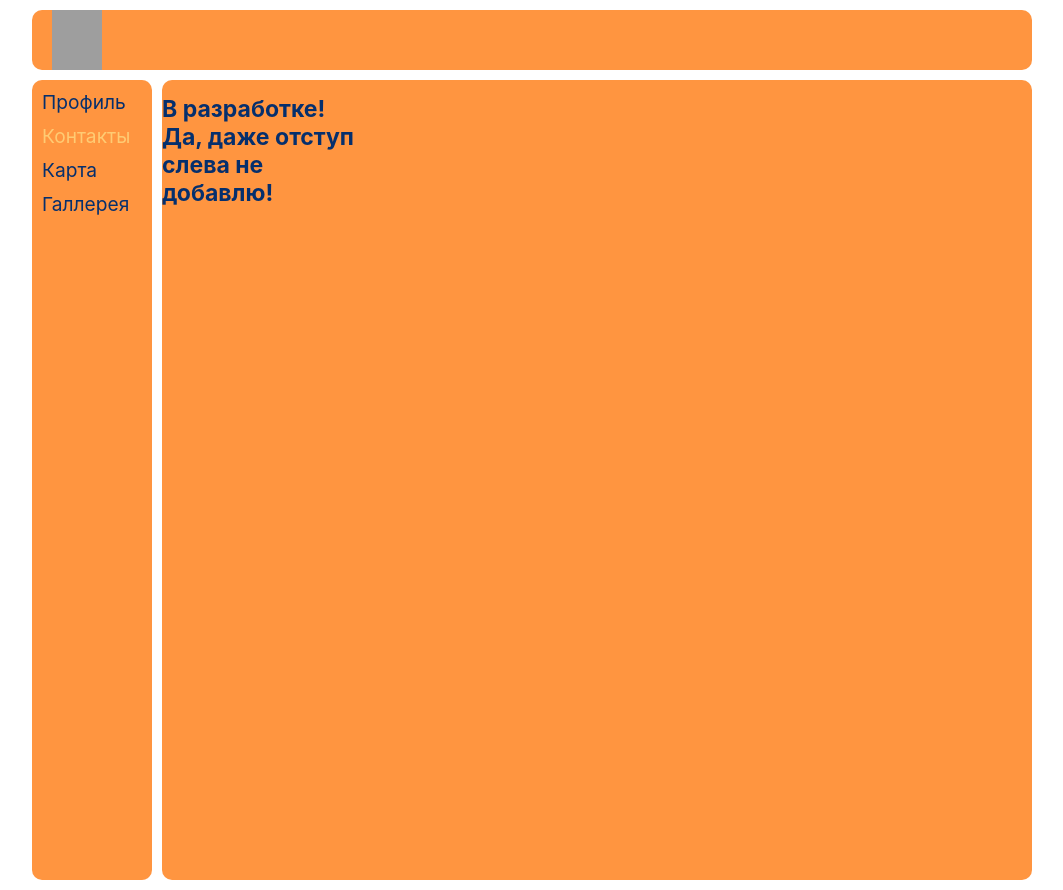
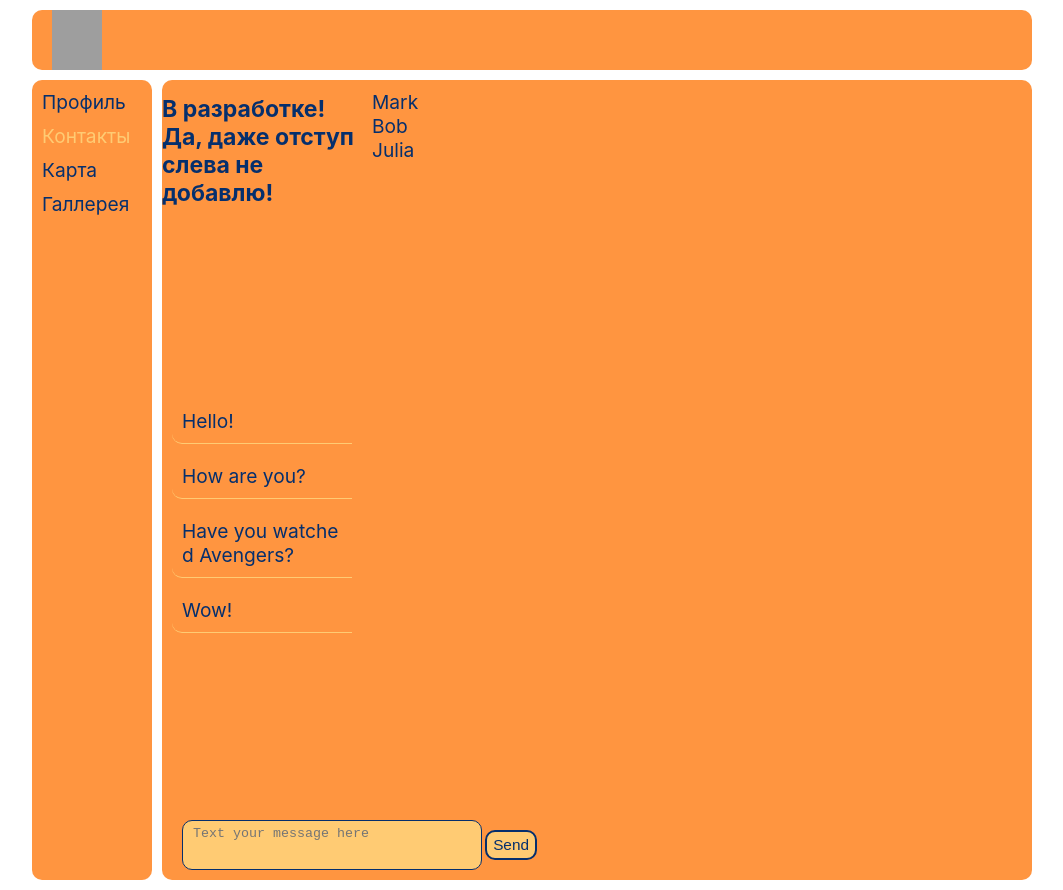
Before and after one commit to OminousFlake/react-personal-spa, a React (Create React App) app: page /messages in a window 1280 px wide. Shown: the whole page, without its empty margins (108-1171 px from the left). Built offline with nearby package versions, Linux system fonts and the light colour scheme; grey boxes are pictures that could not be loaded.

Commit message:
Component Messages has been updated, small general fixes

```diff
--- a/src/components/Gallery/Gallery.js
+++ b/src/components/Gallery/Gallery.js
@@ -3,7 +3,7 @@ import s from './Gallery.module.css';
 import Image from "./Image/Image";
 
 const Gallery = (props) => {
-    let imageElements = props.images.map((el) => <Image name={el.name}/>);
+    let imageElements = props.images.map((el) => <Image name={el.name} key={el.id}/>);
     return (
             <div className={s.images}>
                 {imageElements}
--- a/src/components/Messages/Conversations/Conversations.js
+++ b/src/components/Messages/Conversations/Conversations.js
@@ -3,7 +3,7 @@ import s from './Conversations.module.css'
 import Conversation from "./Conversation/Conversation";
 
 const Conversations = (props) => {
-    let conversationsElements = props.conversations.map(el => <Conversation name={el.name} id={el.id}/>);
+    let conversationsElements = props.conversations.map(el => <Conversation name={el.name} key={el.id}/>);
 
     return (
         <div className={s.conversations}>
--- a/src/components/Messages/Dialogues/Dialogues.js
+++ b/src/components/Messages/Dialogues/Dialogues.js
@@ -3,7 +3,7 @@ import s from "./Dialogues.module.css";
 import Dialogue from "./DIalogue/Dialogue";
 
 const Dialogues = (props) => {
-    let dialoguesElements = props.dialogues.map(el => <Dialogue message={el.message} />);
+    let dialoguesElements = props.dialogues.map(el => <Dialogue message={el.message} key={el.id}/>);
 
     let onMessageBodyChange = (event) => {
         let body = event.target.value;
--- a/src/components/Messages/Messages.js
+++ b/src/components/Messages/Messages.js
@@ -7,10 +7,8 @@ const Messages = () => {
     return (
         <div className={s.messages}>
             <h1>В разработке! Да, даже отступ слева не добавлю!</h1>
-            {/*
                 <ConversationsContainer/>
                 <DialoguesContainer/>
-            */}
         </div>
     )
 };
--- a/src/components/Profile/MyPosts/MyPosts.js
+++ b/src/components/Profile/MyPosts/MyPosts.js
@@ -3,7 +3,7 @@ import s from './MyPosts.module.css'
 import Post from "./Post/Post";
 
 const MyPosts = (props) => {
-    let postsElements = props.posts.map((el) => <Post message={el.message} date={el.date}/>);
+    let postsElements = props.posts.map((el) => <Post message={el.message} date={el.date} key={el.id}/>);
 
     let onPostChange = (event) => {
         let text = event.target.value;
@@ -13,6 +13,11 @@ const MyPosts = (props) => {
     let onPostAdd = () => {
         props.addPost();
     };
+
+    let newElem = 'Jenny';
+    let arr1 = ['Bob', 'Michael'];
+    let arr2 = [...arr1, newElem];
+    console.log(arr2);
 
     return (
         <div className={s.posts}>
--- a/src/redux/messages-reducer.js
+++ b/src/redux/messages-reducer.js
@@ -19,17 +19,16 @@ let initialState = {
 const messagesReducer = (state = initialState, action) => {
     switch (action.type) {
         case updateMessageBody: {
-            let copiedState = {...state};
-            copiedState.newMessageBody = action.body;
-            return copiedState;
+            return {...state,
+                newMessageBody: action.body
+            };
         }
         case sendMessage: {
-            let copiedState = {...state};
-            copiedState.dialogues = [...state.dialogues];
-            let body = copiedState.newMessageBody;
-            copiedState.dialogues.push({id: 6, message: body});
-            copiedState.newMessageBody = '';
-            return copiedState;
+            let body = state.newMessageBody;
+            return {...state,
+                dialogues: [...state.dialogues, {id: state.dialogues.length + 1, message: body}],
+                newMessageBody: ''
+            };
         }
         default: return state;
     }
```
